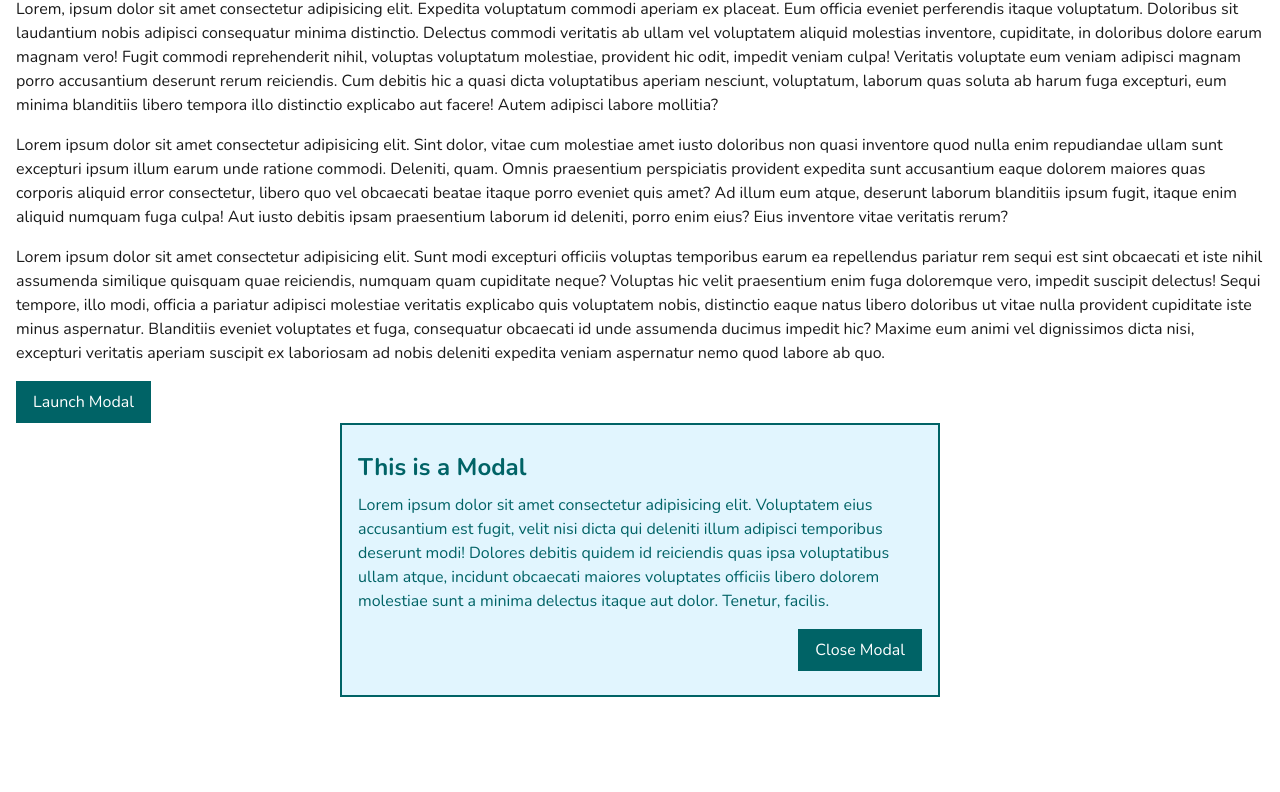
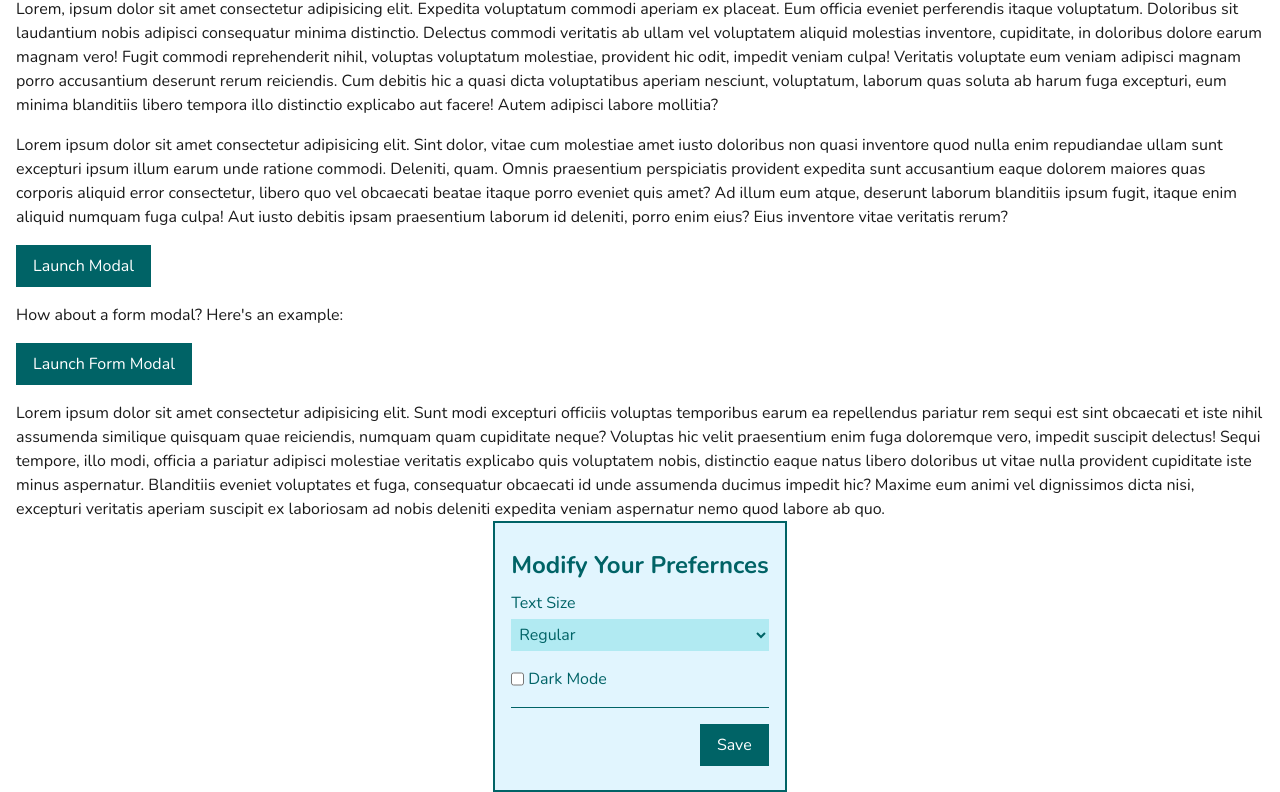
Before and after one commit to davinaleong/proj-dialog-example, a website built with Vite: page index.html in a window 1280 px wide. Shown: the part 95-887 px from the top of the page. Before the commit the page ends 800 px from the top, so only its background shows below. Built offline with nearby package versions, Linux system fonts and the light colour scheme; files whose address does not match are found by name.

Commit message:
WIP form modal

```diff
--- a/index.html
+++ b/index.html
@@ -16,7 +16,7 @@
     <link rel="stylesheet" href="./styles/reset.css" />
     <link rel="stylesheet" href="./styles/main.css" />
 
-    <script defer type="module" src="/main.js"></script>
+    <script defer type="module" src="/scripts/main.js"></script>
   </head>
   <body class="clr-grey-900 bg-grey-50">
     <main class="flow">
@@ -49,6 +49,20 @@
       </p>
 
       <p>
+        <button class="btn btn-secondary" type="button" data-element="open-modal">
+          Launch Modal
+        </button>
+      </p>
+
+      <p>How about a form modal? Here's an example:</p>
+
+      <p>
+        <button class="btn btn-secondary" type="button" data-element="open-form-modal">
+          Launch Form Modal
+        </button>
+      </p>
+
+      <p>
         Lorem ipsum dolor sit amet consectetur adipisicing elit. Sunt modi
         excepturi officiis voluptas temporibus earum ea repellendus pariatur rem
         sequi est sint obcaecati et iste nihil assumenda similique quisquam quae
@@ -62,26 +76,51 @@
         suscipit ex laboriosam ad nobis deleniti expedita veniam aspernatur nemo
         quod labore ab quo.
       </p>
-
-      <p>
-        <button class="btn btn-secondary" type="button">
-          Launch Modal
-        </button>
-      </p>
     </main>
 
-    <div class="modal">
+    <dialog class="modal" data-element="modal-dialog">
       <div class="modal-body | clr-secondary-900 py-200">
         <h2 class="fs-600 mb-200">This is a Modal</h2>
 
         <p>Lorem ipsum dolor sit amet consectetur adipisicing elit. Voluptatem eius accusantium est fugit, velit nisi dicta qui deleniti illum adipisci temporibus deserunt modi! Dolores debitis quidem id reiciendis quas ipsa voluptatibus ullam atque, incidunt obcaecati maiores voluptates officiis libero dolorem molestiae sunt a minima delectus itaque aut dolor. Tenetur, facilis.</p>
       </div>
       <div class="modal-footer | py-200">
-        <button class="btn btn-secondary" type="button">
+        <button class="btn btn-secondary" type="button" data-element="close-modal">
           Close Modal
         </button>
       </div>
-    </div>
+    </dialog>
+
+    <dialog open class="modal" data-element="modal-form-dialog">
+      <div class="modal-body | clr-secondary-900 py-200">
+        <h2 class="fs-600 mb-200">Modify Your Prefernces</h2>
+
+        <form action="" method="dialog" class="dialog-form">
+          <div class="form-group">
+            <label class="form-label" for="size">Text Size</label>
+            <select name="size" id="size" class="form-input">
+              <option value="">Regular</option>
+              <option value="large">Large</option>
+            </select>
+          </div>
+
+          <div class="form-group">
+            <div class="checkbox">
+              <label class="checkbox-label" for="dark">
+                <input type="checkbox" name="dark" id="dark">
+                Dark Mode
+              </label>
+            </div>
+          </div>
+
+          <div class="form-buttons | pt-400">
+            <button class="btn btn-secondary" type="submit">
+              Save
+            </button>
+          </div>
+        </form>
+      </div>
+    </dialog>
 
   </body>
 </html>
--- a/scripts/main.js
+++ b/scripts/main.js
@@ -1 +1,14 @@
 console.log(`main.js loaded`)
+
+// Elements
+const modalDialogEl = document.querySelector(`[data-element=modal-dialog]`)
+const openModalBtnEl = document.querySelector(`[data-element=open-modal]`)
+const closeModalBtnEl = document.querySelector(`[data-element=close-modal]`)
+
+openModalBtnEl.addEventListener(`click`, (e) => {
+  modalDialogEl.showModal()
+})
+
+closeModalBtnEl.addEventListener(`click`, (e) => {
+  modalDialogEl.close()
+})
--- a/styles/main.css
+++ b/styles/main.css
@@ -219,16 +219,60 @@ a:where(:hover, :focus, :focus-visible) {
 /** Content - Layout **/
 .modal {
   max-width: 600px;
-  margin-inline: auto;
+  margin: auto;
   background-color: var(--clr-primary-50);
   border: 2px solid var(--clr-secondary-900);
   padding: var(--size-400);
+}
+
+.modal::backdrop {
+  background-color: hsl(182, 100%, 20%);
+  opacity: 0.2;
 }
 
 .modal-footer {
   display: flex;
   justify-content: end;
   gap: var(--size-200);
+}
+
+.dialog-form {
+  display: flex;
+  flex-direction: column;
+  gap: var(--size-400);
+}
+
+.form-group {
+  display: flex;
+  flex-direction: column;
+  gap: var(--size-100);
+}
+
+.form-label {
+  display: flex;
+  align-items: center;
+}
+
+.form-input {
+  display: block;
+  min-height: 2em;
+  border: none;
+  border-radius: 0;
+  padding: var(--size-100);
+  color: var(--clr-secondary-900);
+  background-color: var(--clr-secondary-100);
+}
+
+.checkbox-label {
+  display: flex;
+  gap: var(--size-100);
+}
+
+.form-buttons {
+  display: flex;
+  justify-content: end;
+  gap: var(--size-200);
+  border-top: thin solid var(--clr-secondary-900);
 }
 /** Content - Layout - End **/
 
```
